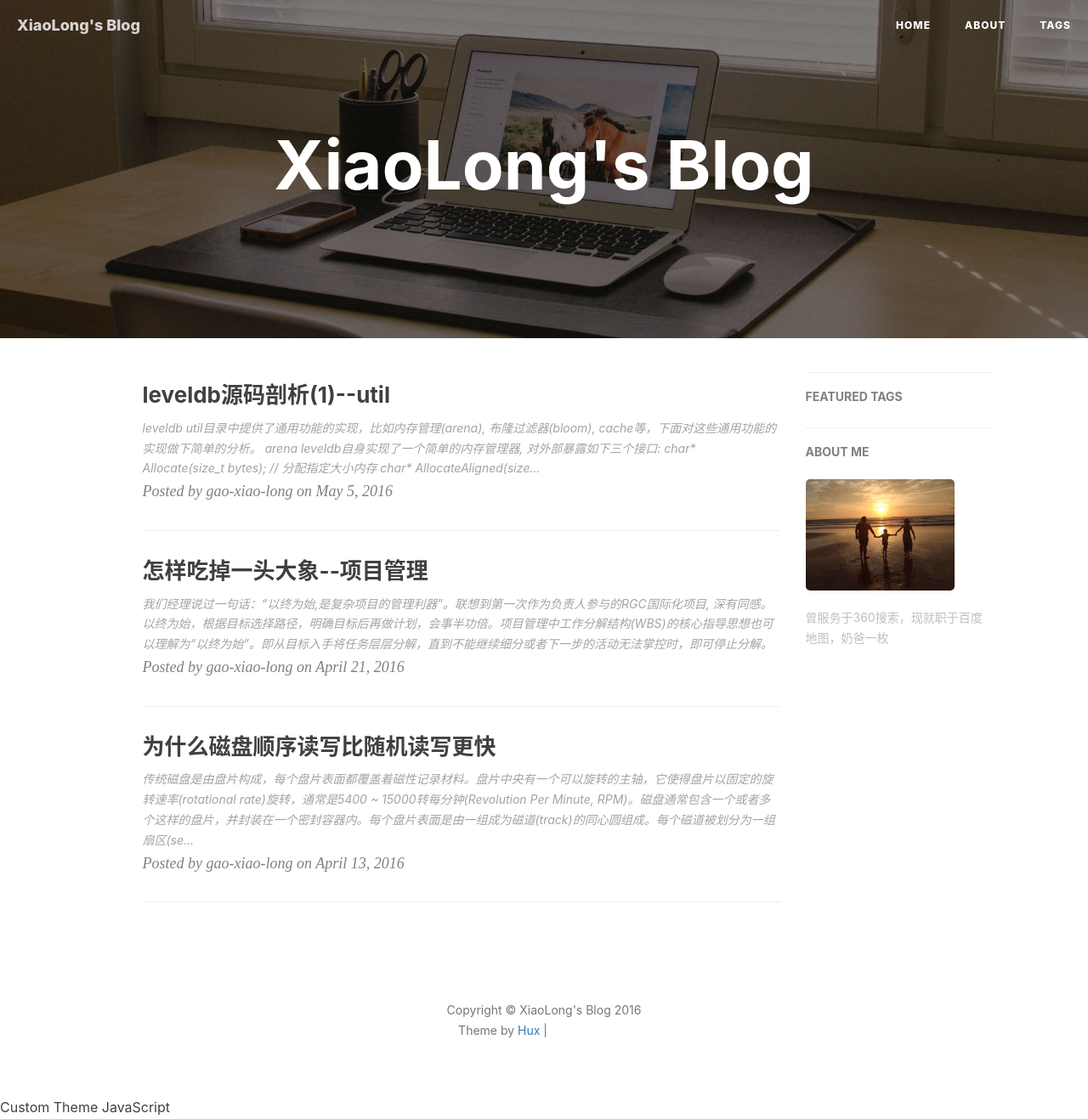
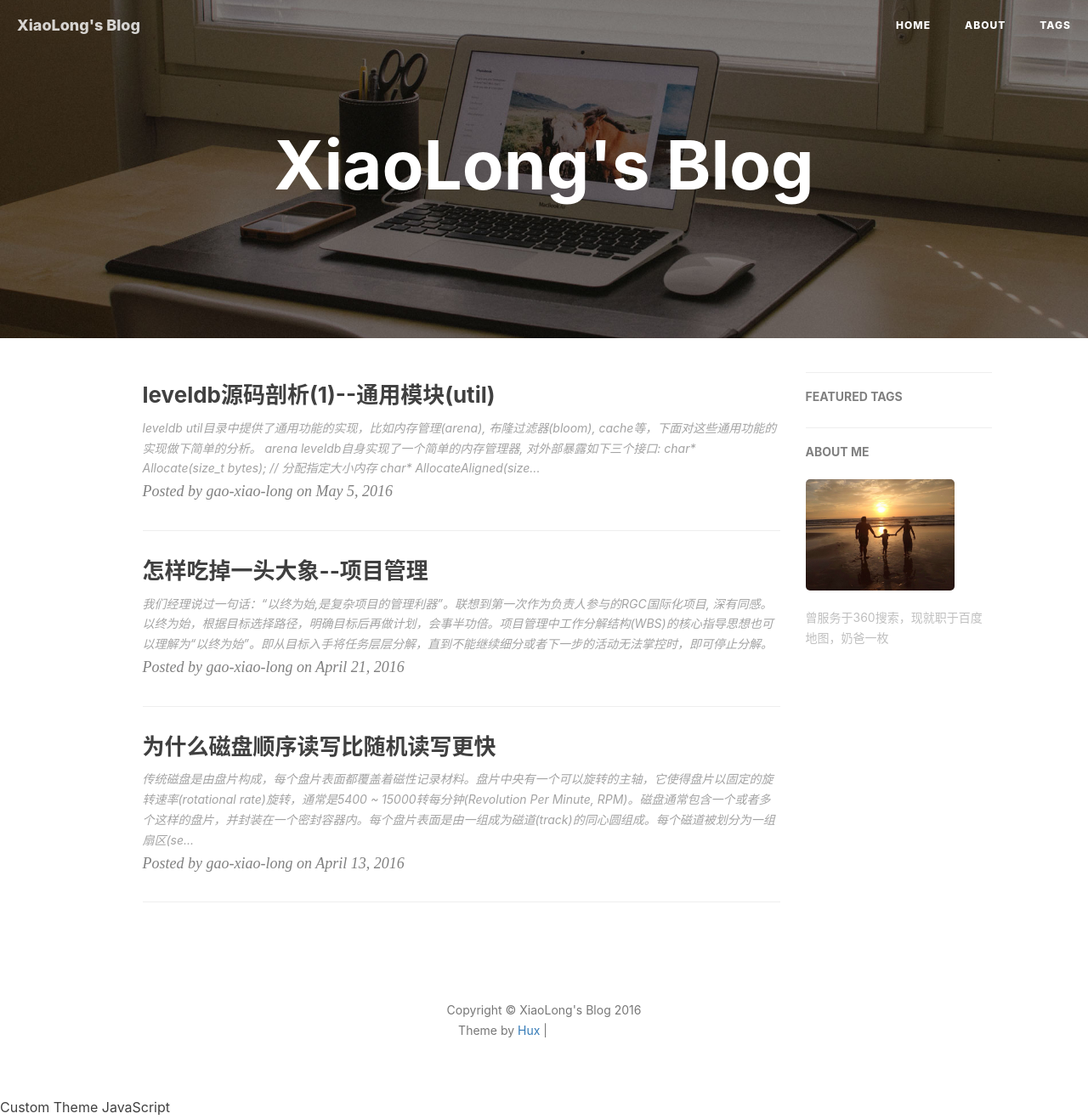
Before and after one commit to gao-xiao-long/gao-xiao-long.github.io, a Jekyll site: the page built from index.html, in a window 1280 px wide. Shown: the whole page at 85% size. Built offline with Jekyll 4.4.1, drawn with Linux system fonts in a browser that asks for light colours; nearby versions of some CDN libraries; the list of posts is cut into pages by our own code; comment, search, counter and statistics services are not loaded; part of the change alters nothing that is shown; grey boxes are pictures that could not be loaded.

Commit message:
add util page

```diff
--- a/_posts/2016-05-05-leveldb-util.markdown
+++ b/_posts/2016-05-05-leveldb-util.markdown
@@ -1,6 +1,6 @@
 ---
 layout: post
-title: leveldb源码剖析(1)--util
+title: leveldb源码剖析(1)--通用模块(util)
 date: 2016-5-5
 author: "gao-xiao-long"
 catalog: true
@@ -45,3 +45,15 @@ port::AtomicPointer memory_usage_; // arena使用内存大小
     - 如果bytes小于 kBlockSize /4 则通过系统调用申请kBlockSize大小, 将申请的内存挂接到block_中，然后调整alloc_ptr_位置及alloc_bytes_remaining_大小
 
 从上述实现来看arena仅实现了Allocate接口，没有对应的Free及内存整理等功能，是为leveldb高度定制的。非常适合小块内存的申请。
+
+#Status
+
+#Slice
+
+#Bloom Filter
+
+#LRU cache
+
+#ENV&EVN_POSIX
+
+#LOG&logging
```
Also changed, not shown: 1 other file.
